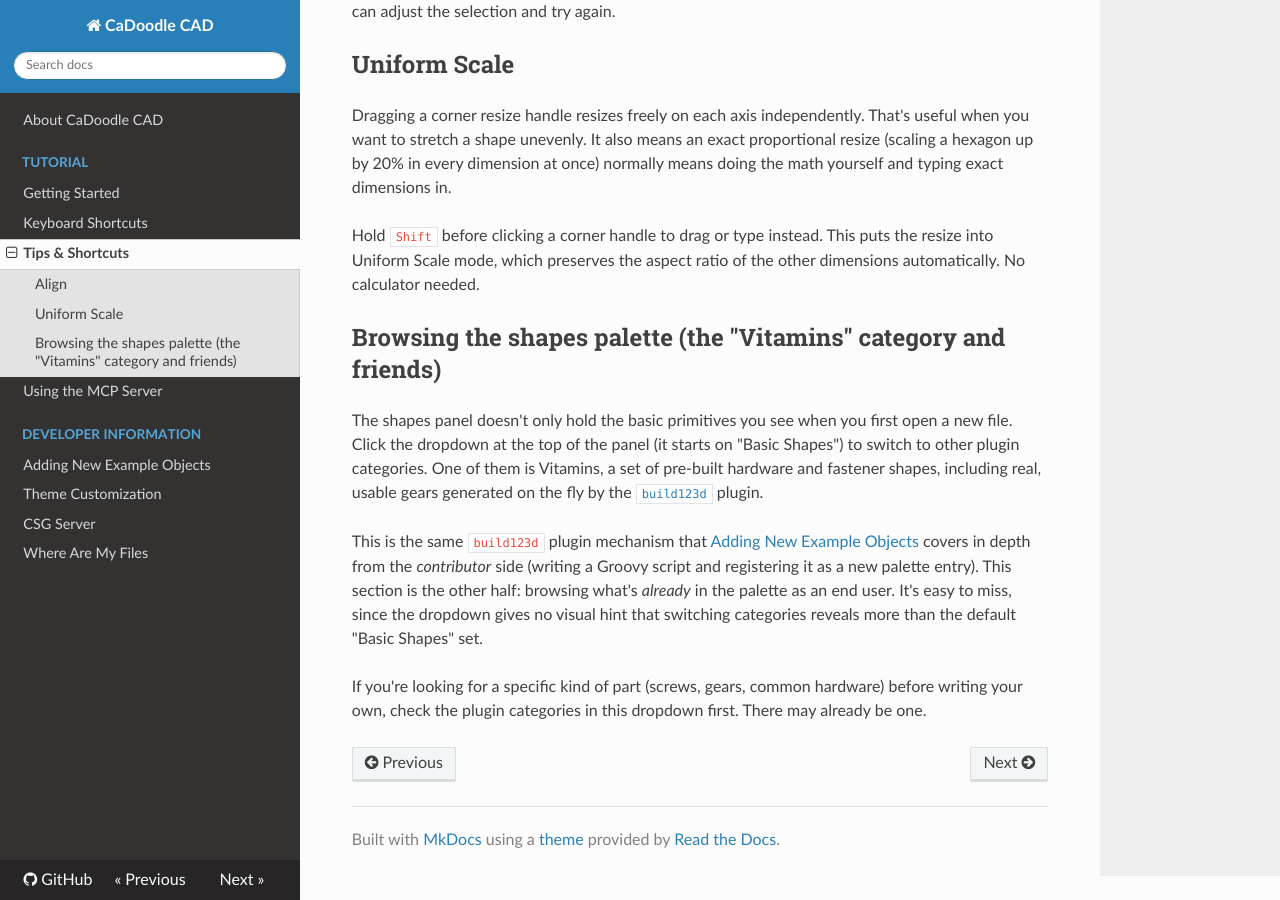
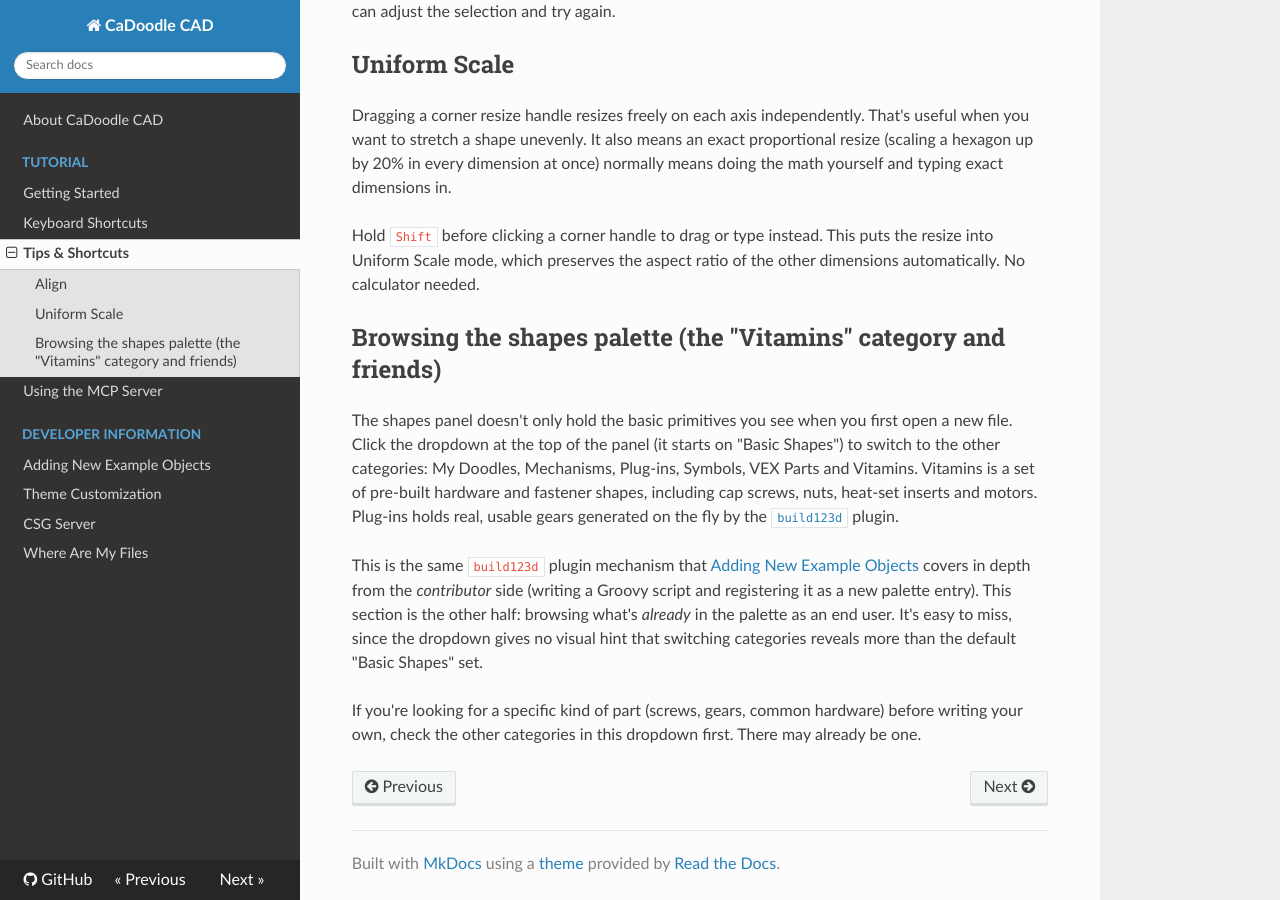
Before and after one commit to CaDoodleWebsite/cadoodlecad.github.io, an MkDocs documentation site: the page built from docs/docs/tutorial/TipsAndShortcuts.md, in a window 1280 px wide and 900 px high, scrolled down 747 px. Built offline with MkDocs 1.6.1, drawn with Linux system fonts in a browser that asks for light colours; nearby versions of some CDN libraries.

```diff
--- a/docs/docs/tutorial/TipsAndShortcuts.md
+++ b/docs/docs/tutorial/TipsAndShortcuts.md
@@ -45,10 +45,11 @@
 
 The shapes panel doesn't only hold the basic primitives you see when you
 first open a new file. Click the dropdown at the top of the panel (it starts
-on "Basic Shapes") to switch to other plugin categories. One of them is
-Vitamins, a set of pre-built hardware and fastener shapes, including real,
-usable gears generated on the fly by the
-[`build123d`](https://build123d.readthedocs.io/) plugin.
+on "Basic Shapes") to switch to the other categories: My Doodles,
+Mechanisms, Plug-ins, Symbols, VEX Parts and Vitamins. Vitamins is a set of
+pre-built hardware and fastener shapes, including cap screws, nuts, heat-set
+inserts and motors. Plug-ins holds real, usable gears generated on the fly
+by the [`build123d`](https://build123d.readthedocs.io/) plugin.
 
 This is the same `build123d` plugin mechanism that [Adding New Example
 Objects](AddNewExampleObjects.md) covers in depth from the *contributor* side
@@ -58,5 +59,5 @@
 switching categories reveals more than the default "Basic Shapes" set.
 
 If you're looking for a specific kind of part (screws, gears, common
-hardware) before writing your own, check the plugin categories in this
+hardware) before writing your own, check the other categories in this
 dropdown first. There may already be one.
```
Also changed, not shown: docs/docs/tutorial/KeyboardShortcuts.md (+9 -3 lines).
